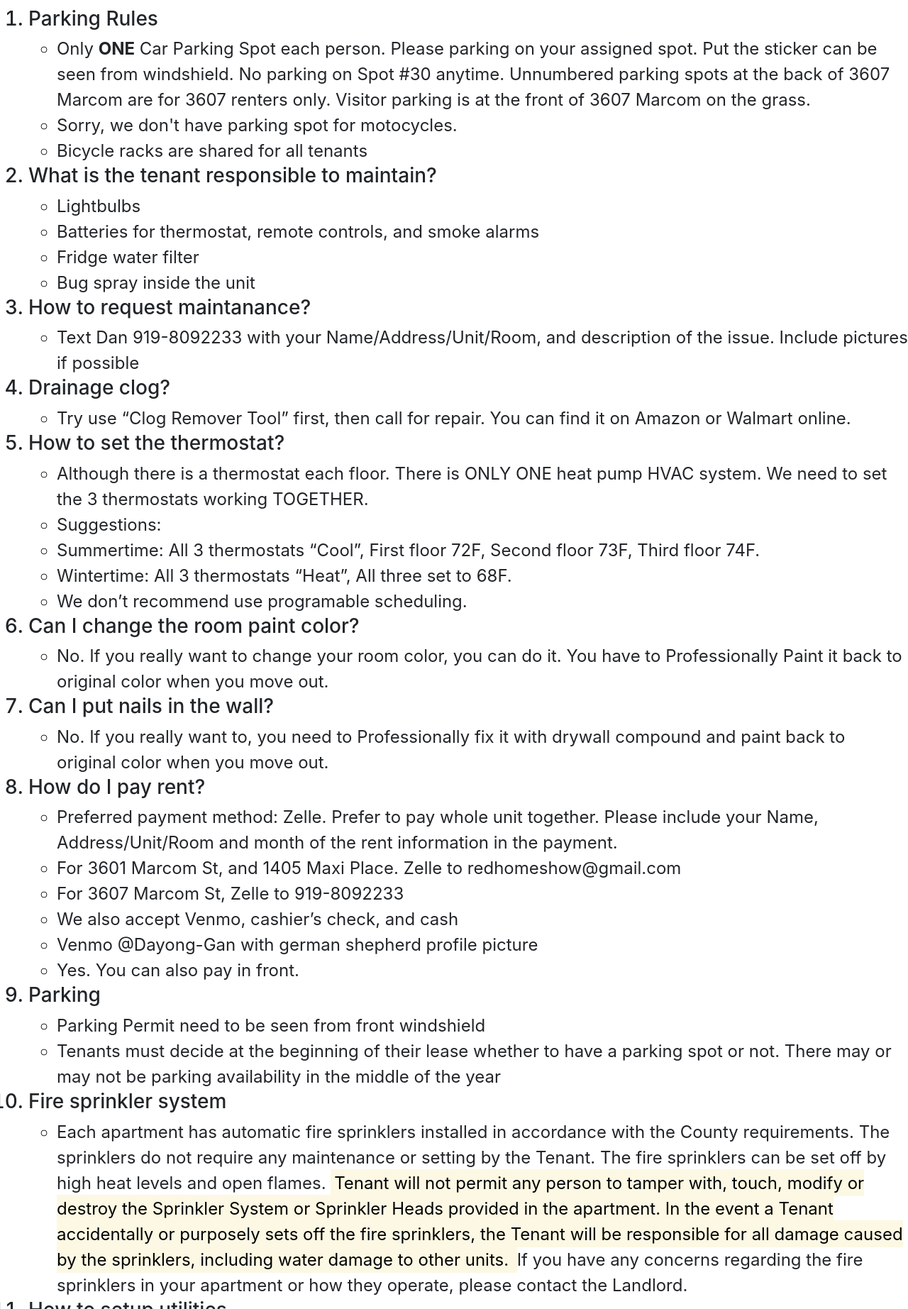
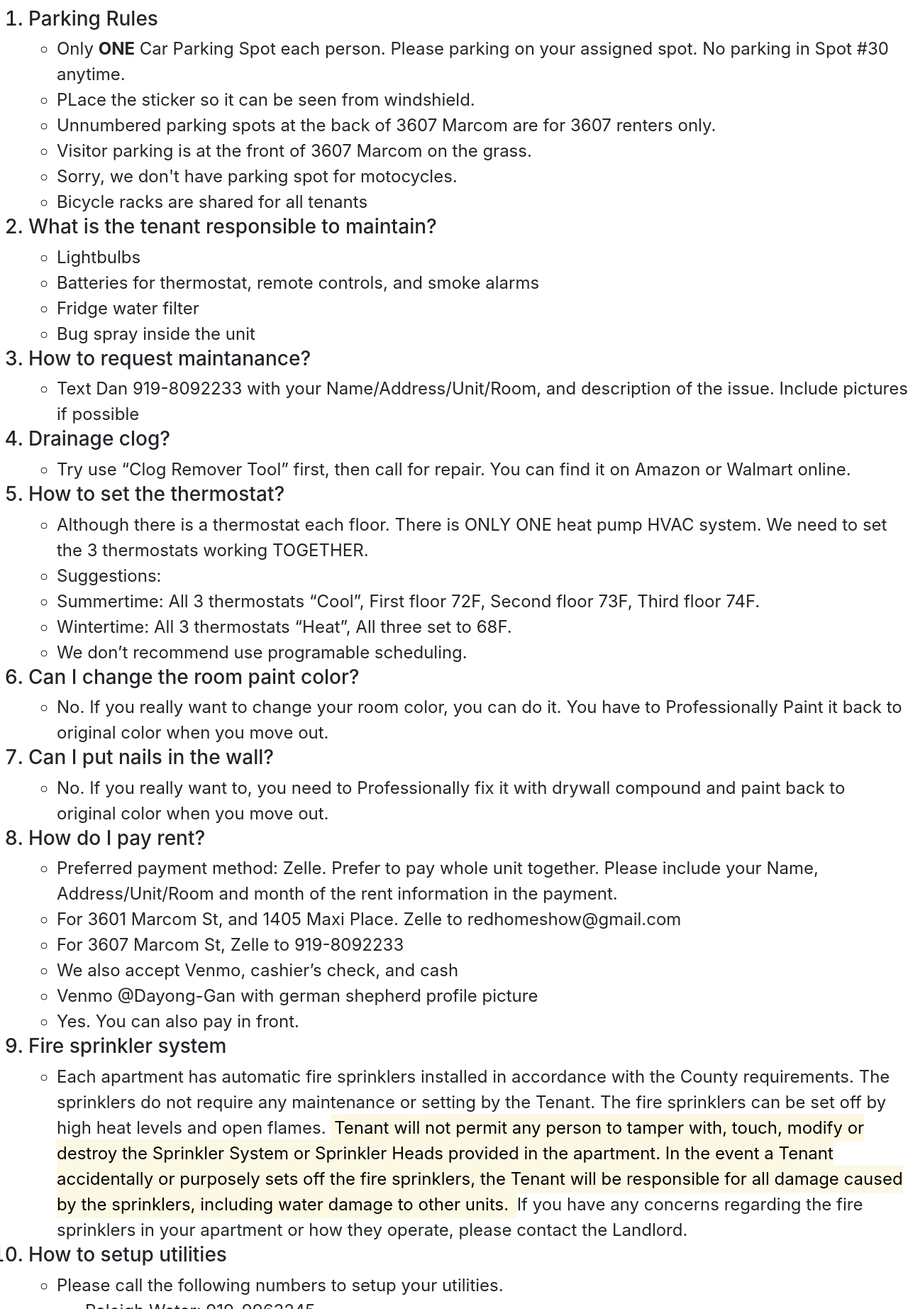
Before and after one commit to robgan/RedRealty, a website: page src/FAQ.html in a window 1280 px wide. Shown: the part 140-1985 px from the top of the page at 71% size. Drawn offline with nearby package versions, Linux system fonts and the light colour scheme.

Commit message:
fix parking faq

```diff
--- a/src/FAQ.html
+++ b/src/FAQ.html
@@ -47,11 +47,11 @@
             <li class="h3">Parking Rules</li>
             <ul>
               <li>
-                Only <b>ONE</b> Car Parking Spot each person. Please parking on your assigned spot. Put
-                the sticker can be seen from windshield. No parking on Spot #30 anytime.
-                Unnumbered parking spots at the back of 3607 Marcom are for 3607 renters only.
-                Visitor parking is at the front of 3607 Marcom on the grass.
+                Only <b>ONE</b> Car Parking Spot each person. Please parking on your assigned spot.  No parking in Spot #30 anytime.
               </li>
+              <li>PLace the sticker so it can be seen from windshield.</li>
+              <li>Unnumbered parking spots at the back of 3607 Marcom are for 3607 renters only.</li>
+              <li>Visitor parking is at the front of 3607 Marcom on the grass.</li>
               <li>Sorry, we don't have parking spot for motocycles.</li>
               <li>Bicycle racks are shared for all tenants</li>
             </ul>
@@ -129,15 +129,6 @@
               <li>We also accept Venmo, cashier’s check, and cash</li>
               <li>Venmo @Dayong-Gan with german shepherd profile picture</li>
               <li>Yes. You can also pay in front.</li>
-            </ul>
-            <li class="h3">Parking</li>
-            <ul>
-              <li>Parking Permit need to be seen from front windshield</li>
-              <li>
-                Tenants must decide at the beginning of their lease whether to
-                have a parking spot or not. There may or may not be parking
-                availability in the middle of the year
-              </li>
             </ul>
             <li class="h3">Fire sprinkler system</li>
             <ul>
```
